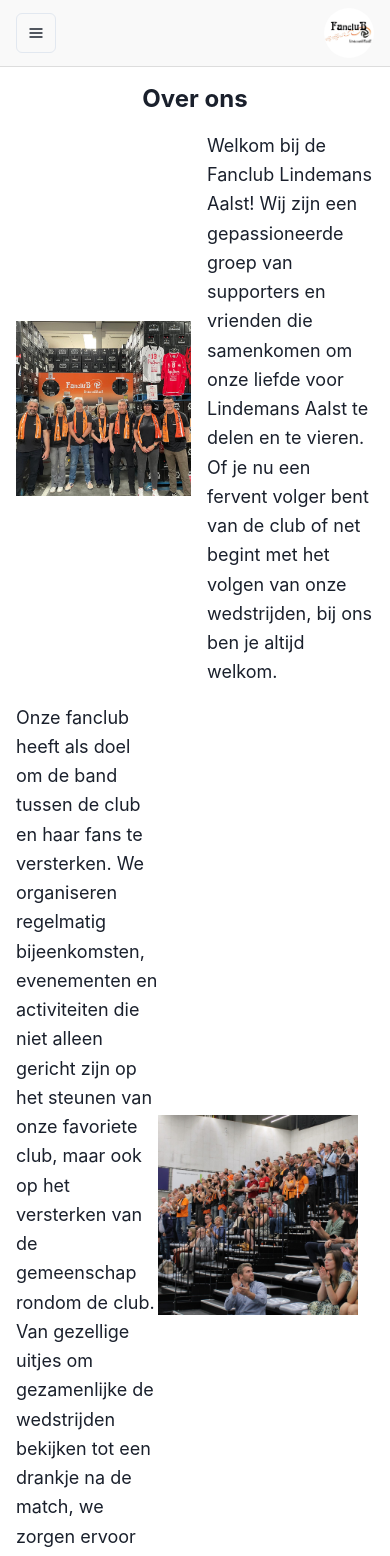
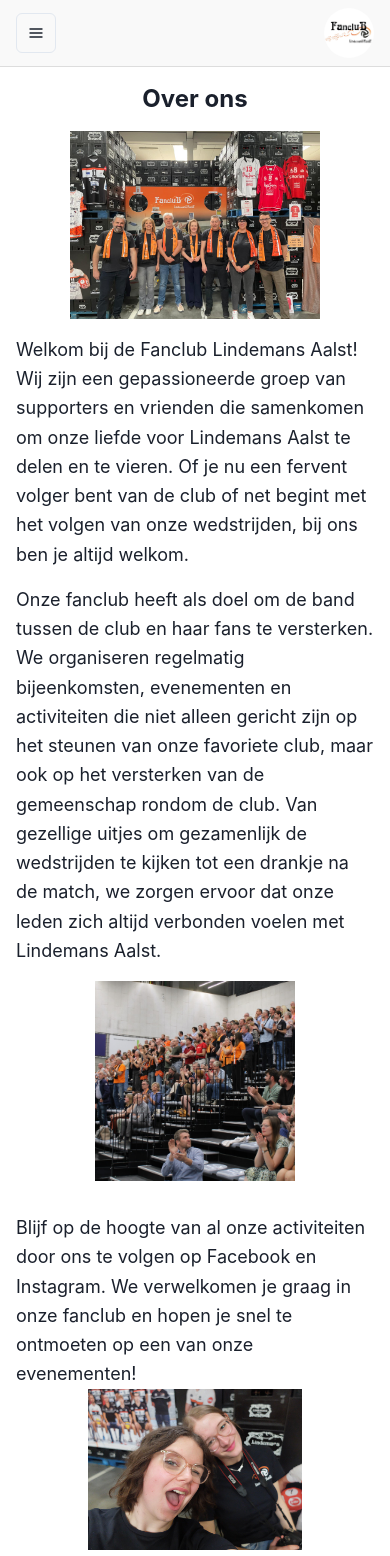
Before and after one commit to ynoynaert/website_fanclub_lindemansaalst, a React (Vite) app: page /overons in a window 390 px wide. Shown: the top 1556 px of the page. Built offline with nearby package versions, Linux system fonts and the light colour scheme.

Commit message:
mobile views

```diff
--- a/src/pages/AboutUs.jsx
+++ b/src/pages/AboutUs.jsx
@@ -7,13 +7,19 @@
         Over ons
       </Heading>
 
-      <Flex mb={4} align="center">
+      <Flex
+        mb={4}
+        direction={{ base: "column", md: "row" }} // Stack vertically on mobile, row on larger screens
+        align={{ base: "flex-start", md: "center" }} // Align to flex-start on mobile, center on larger screens
+      >
         <Image
           src="/images/overOns/overOns_1.jpg"
           alt="Fanclub afbeelding"
-          boxSize="175px"
+          boxSize={{base: "70%", md:"35%"}}
           objectFit="cover"
-          mr={4}
+          mb={{ base: 4, md: 0 }} // Bottom margin on mobile, none on desktop
+          mr={{ base: 0, md: { lg: 3, xl: 3 } }} // Right margin on desktop only (larger screens have more space)
+          mx={{ base: "auto", md: 0 }} // Center image on mobile
         />
         <Text fontSize="lg" lineHeight="tall">
           Welkom bij de Fanclub Lindemans Aalst! Wij zijn een gepassioneerde
@@ -23,13 +29,24 @@
           bij ons ben je altijd welkom.
         </Text>
       </Flex>
-      <Flex mb={4} align="center">
-        <Text fontSize="lg" lineHeight="tall">
+
+      <Flex
+        mb={4}
+        direction={{ base: "column", md: "row" }} // Stack vertically on mobile, row on larger screens
+        align={{ base: "flex-start", md: "center" }} // Align to flex-start on mobile, center on larger screens
+        order={{ base: 2, md: 1 }} // On mobile, this text comes after the image; on desktop, it stays first
+      >
+        <Text
+          fontSize="lg"
+          lineHeight="tall"
+          mb={{ base: 4, md: 0 }}
+          order={{ base: 1, md: 0 }} // On mobile, text first; on desktop, text stays in its place
+        >
           Onze fanclub heeft als doel om de band tussen de club en haar fans te
           versterken. We organiseren regelmatig bijeenkomsten, evenementen en
           activiteiten die niet alleen gericht zijn op het steunen van onze
           favoriete club, maar ook op het versterken van de gemeenschap rondom
-          de club. Van gezellige uitjes om gezamenlijke de wedstrijden bekijken
+          de club. Van gezellige uitjes om gezamenlijk de wedstrijden te kijken
           tot een drankje na de match, we zorgen ervoor dat onze leden zich
           altijd verbonden voelen met Lindemans Aalst.
         </Text>
@@ -38,16 +55,28 @@
           alt="Fanclub afbeelding"
           boxSize="200px"
           objectFit="cover"
-          mr={4}
+          mb={{ base: 4, md: 0 }} // Bottom margin on mobile, none on desktop
+          ml={{ base: 0, md: { lg: 3, xl: 3 } }} // Left margin on desktop only (larger screens have more space)
+          mx={{ base: "auto", md: 0 }} // Center image on mobile
+          order={{ base: 2, md: 1 }} // On mobile, image comes after the text; on desktop, image stays in its place
         />
       </Flex>
-      <Flex mb={4} align="center">
+
+      <Flex
+        mb={4}
+        direction={{ base: "column", md: "row" }} // Stack vertically on mobile, row on larger screens
+        align={{ base: "flex-start", md: "center" }} // Align to flex-start on mobile, center on larger screens
+        order={{ base: 1, md: 2 }} // On mobile, this component comes first; on desktop, it stays second
+      >
         <Image
           src="/images/overOns/overOns_3.jpg"
           alt="Fanclub afbeelding"
-          boxSize="175px"
+          boxSize={{base: "60%", md:"30%"}}
           objectFit="cover"
-          mr={4}
+          mb={{ base: 4, md: 0 }} // Bottom margin on mobile, none on desktop
+          mr={{ base: 0, md: { lg: 3, xl: 3 } }} // Right margin on desktop only (larger screens have more space)
+          mx={{ base: "auto", md: 0 }} // Center image on mobile
+          order={{ base: 1, md: 0 }} // On mobile, image first; on desktop, image stays in its place
         />
         <Text fontSize="lg" lineHeight="tall">
           Blijf op de hoogte van al onze activiteiten door ons te volgen op
@@ -55,7 +84,8 @@
           hopen je snel te ontmoeten op een van onze evenementen!
         </Text>
       </Flex>
-      <Flex align="center">
+
+      <Flex align="center" justifyContent="center">
         <Text fontSize="lg" fontWeight="bold" color="#f08515">
           Samen maken we elke wedstrijd onvergetelijk!
         </Text>
--- a/src/pages/Blocknotjen.jsx
+++ b/src/pages/Blocknotjen.jsx
@@ -17,18 +17,28 @@
   return (
     <>
       <Box p={4} maxW="container.md" mx="auto">
-        <Flex mb={4} align="center">
-          <Box>
-            <Heading as="h1" size="lg" mb={4} textAlign="center">
+        <Flex
+          direction={{ base: "column", md: "row" }} // Stack vertically on mobile, row on larger screens
+          align="center"
+          mb={4}
+          gap={{ base: 4, md: 8 }} // Add spacing between the elements
+        >
+          <Box flex="1">
+            <Heading
+              as="h1"
+              size="lg"
+              mb={4}
+              textAlign={{ base: "center", md: "left" }}
+            >
               Ledenblad 't Blocknotjen
             </Heading>
 
-            <Text>
+            <Text mb={4}>
               We hebben ook een eigen ledenblad: 't Blocknotjen. Tijdens het
               seizoen verschijnt dit 1 keer per maand.
             </Text>
 
-            <Text>
+            <Text mb={4}>
               Afgedrukt (bij wedstrijd) en online:
               <UnorderedList>
                 <ListItem>Oktober</ListItem>
@@ -45,12 +55,11 @@
               </UnorderedList>
             </Text>
 
-            <Text>
+            <Text mb={4}>
               Gezocht: sponsers. Dankzij onze sponsors kunnen wij 't Blocknotjen
               af en toe afgedrukt bezorgen aan de fans. Interesse om te
               sponsoren? Vraag meer informatie aan{" "}
               <Link href="mailto:hans@fanclubaalst.be" color="#f08515">
-                {" "}
                 Hans
               </Link>
               .
@@ -68,9 +77,13 @@
             </Text>
           </Box>
 
-          <Box>
+          <Box flex="1" mt={{ base: 4, md: 0 }} mx={{ base: "auto", md: 0 }}>
             <Link href={archiveItems[0].pdfLink} isExternal>
-              <Card h="auto" maxW="sm">
+              <Card
+                h={{ base: "auto", md: "auto" }} // Set height for larger screens
+                maxW={{ base: "100%", sm: "sm", md: "md", lg: "lg" }} // Set maximum width responsively
+                mx={{ base: "auto", md: 0 }}
+              >
                 <CardBody
                   display="flex"
                   flexDirection="column"
@@ -102,7 +115,7 @@
           {archiveItems.map((item, index) => (
             <GridItem key={index} w="auto" h="auto">
               <Link href={item.pdfLink} isExternal>
-                <Card h="auto" maxW="sm">
+                <Card h="auto" maxW="sm" variant="filled">
                   <CardBody
                     display="flex"
                     flexDirection="column"
--- a/src/pages/Clubgeschiedenis.jsx
+++ b/src/pages/Clubgeschiedenis.jsx
@@ -8,7 +8,7 @@
   Image,
   Stack,
   Grid,
-  GridItem
+  GridItem,
 } from "@chakra-ui/react";
 import { ExternalLinkIcon } from "@chakra-ui/icons";
 
@@ -31,17 +31,26 @@
 
         <UnorderedList styleType="disc" ml={4}>
           <ListItem>
-            <Link href="https://www.ringtv.be/kijk-ring/over-de-top-volleybalclub-lennik-en-zellik-0" isExternal>
+            <Link
+              href="https://www.ringtv.be/kijk-ring/over-de-top-volleybalclub-lennik-en-zellik-0"
+              isExternal
+            >
               Deel 1 <ExternalLinkIcon mx="2px" />
             </Link>
           </ListItem>
           <ListItem>
-            <Link href="https://www.ringtv.be/kijk-ring/over-de-top-volleybalclub-lennik-en-zellik-deel-2-0" isExternal>
+            <Link
+              href="https://www.ringtv.be/kijk-ring/over-de-top-volleybalclub-lennik-en-zellik-deel-2-0"
+              isExternal
+            >
               Deel 2 <ExternalLinkIcon mx="2px" />{" "}
             </Link>
           </ListItem>
           <ListItem>
-            <Link href="https://www.ringtv.be/kijk-ring/over-de-top-volleybalclub-lennik-en-zellik-deel-3-0" isExternal>
+            <Link
+              href="https://www.ringtv.be/kijk-ring/over-de-top-volleybalclub-lennik-en-zellik-deel-3-0"
+              isExternal
+            >
               Deel 3 <ExternalLinkIcon mx="2px" />
             </Link>
           </ListItem>
@@ -51,30 +60,57 @@
           Onze prijzen
         </Heading>
 
-        <Grid templateColumns="repeat(2, 1fr)" gap={4}>
+        <Grid
+          templateColumns={{ base: "1fr", md: "repeat(2, 1fr)" }} // Adjust grid based on screen size
+          gap={4}
+        >
           <GridItem>
-            <Image src={"/images/clubgeschiedenis/1984-1985-beker.jpg"} alt={"1984-1985 beker"} />
+            <Image
+              src={"/images/clubgeschiedenis/1984-1985-beker.jpg"}
+              alt={"1984-1985 beker"}
+            />
           </GridItem>
           <GridItem>
-            <Image src={"/images/clubgeschiedenis/1986-1987-kampioen.jpg"} alt={"1986-1987 kampioen"} />
+            <Image
+              src={"/images/clubgeschiedenis/1986-1987-kampioen.jpg"}
+              alt={"1986-1987 kampioen"}
+            />
           </GridItem>
           <GridItem>
-            <Image src={"/images/clubgeschiedenis/1987-1988-kampioen.jpg"} alt={"1987-1988 kampioen"} />
+            <Image
+              src={"/images/clubgeschiedenis/1987-1988-kampioen.jpg"}
+              alt={"1987-1988 kampioen"}
+            />
           </GridItem>
           <GridItem>
-            <Image src={"/images/clubgeschiedenis/1991-1992-beker.jpg"} alt={"1991-1992 beker"} />
+            <Image
+              src={"/images/clubgeschiedenis/1991-1992-beker.jpg"}
+              alt={"1991-1992 beker"}
+            />
           </GridItem>
           <GridItem>
-            <Image src={"/images/clubgeschiedenis/1992-1993-beker.jpg"} alt={"1992-1993 beker"} />
+            <Image
+              src={"/images/clubgeschiedenis/1992-1993-beker.jpg"}
+              alt={"1992-1993 beker"}
+            />
           </GridItem>
           <GridItem>
-            <Image src={"/images/clubgeschiedenis/2014-2015-beker.jpg"} alt={"2014-2015 beker"} />
+            <Image
+              src={"/images/clubgeschiedenis/2014-2015-beker.jpg"}
+              alt={"2014-2015 beker"}
+            />
           </GridItem>
           <GridItem>
-            <Image src={"/images/clubgeschiedenis/2015-2016-supercup.jpg"} alt={"2015-2016 supercup"} />
+            <Image
+              src={"/images/clubgeschiedenis/2015-2016-supercup.jpg"}
+              alt={"2015-2016 supercup"}
+            />
           </GridItem>
           <GridItem>
-            <Image src={"/images/clubgeschiedenis/2019-2020-eerste-plaats.jpg"} alt={"2019-2020 eerste plaats"} />
+            <Image
+              src={"/images/clubgeschiedenis/2019-2020-eerste-plaats.jpg"}
+              alt={"2019-2020 eerste plaats"}
+            />
           </GridItem>
         </Grid>
       </Box>
--- a/src/pages/Contact.jsx
+++ b/src/pages/Contact.jsx
@@ -22,9 +22,9 @@
   const handleSubmit = (event) => {
     event.preventDefault();
     toast({
-      title: "Bericht verzonden",
-      description: `Je bericht is verzonden naar ${selectedEmail}`,
-      status: "success",
+      title: "Bericht verzonden mislukt",
+      description: `Je bericht is NIET verzonden naar ${selectedEmail}`,
+      status: "error",
       duration: 5000,
       isClosable: true,
     });
```
